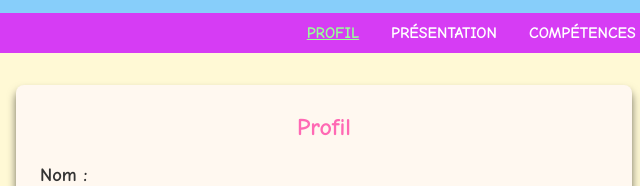
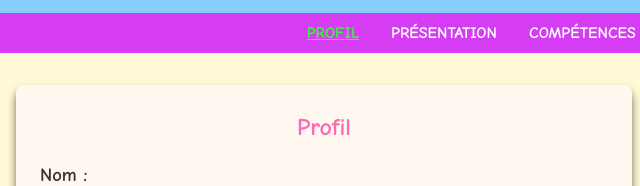
Before and after one commit to GabriellePagnard/CV, a plain HTML site: page index.html in a window 1280 px wide. In both pictures the pointer is over the link "PROFIL". Shown: the part 481-667 px from the top of the page, 0-640 px from the left. Drawn offline with Linux system fonts and the light colour scheme.

Commit message:
modification couleur liens nav

```diff
--- a/styles.css
+++ b/styles.css
@@ -102,7 +102,7 @@ nav a {
 }
 
 nav a:hover {
-    color: #98FF98;
+    color: #2eff2e;
 }
 
 /* ----------- MAIN ----------- */
```
